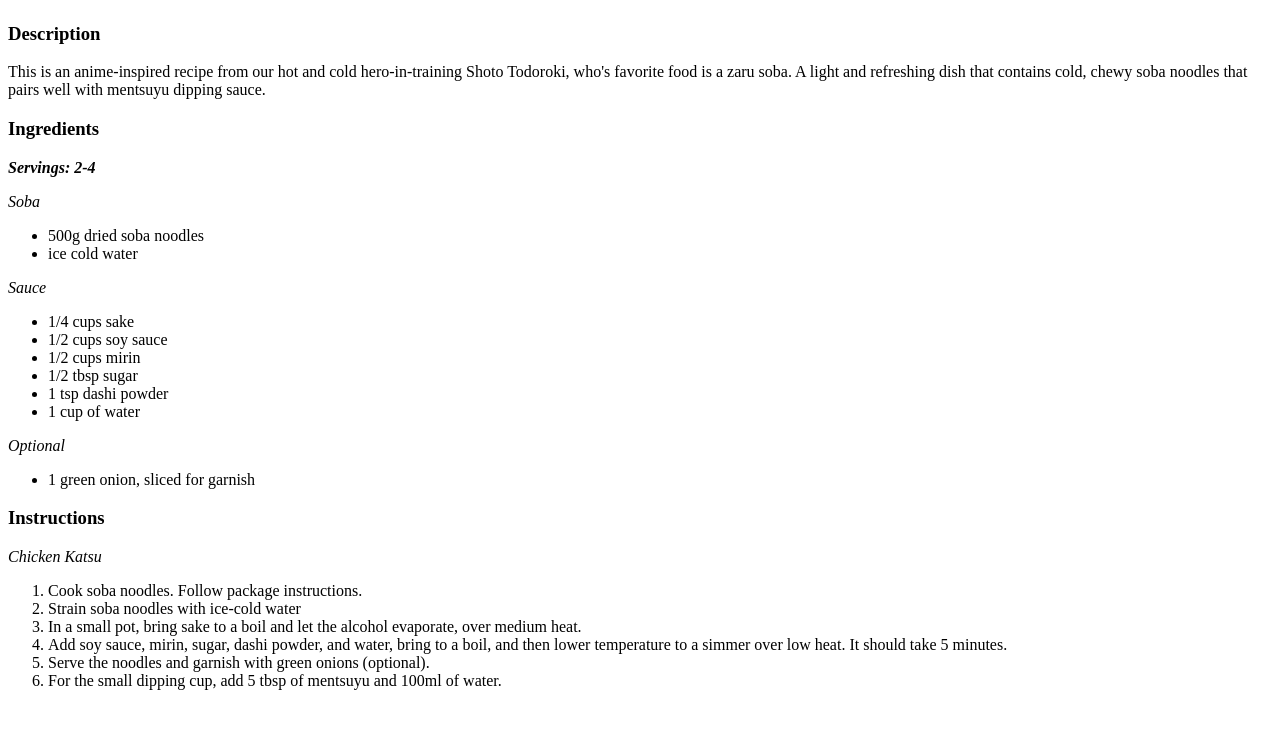
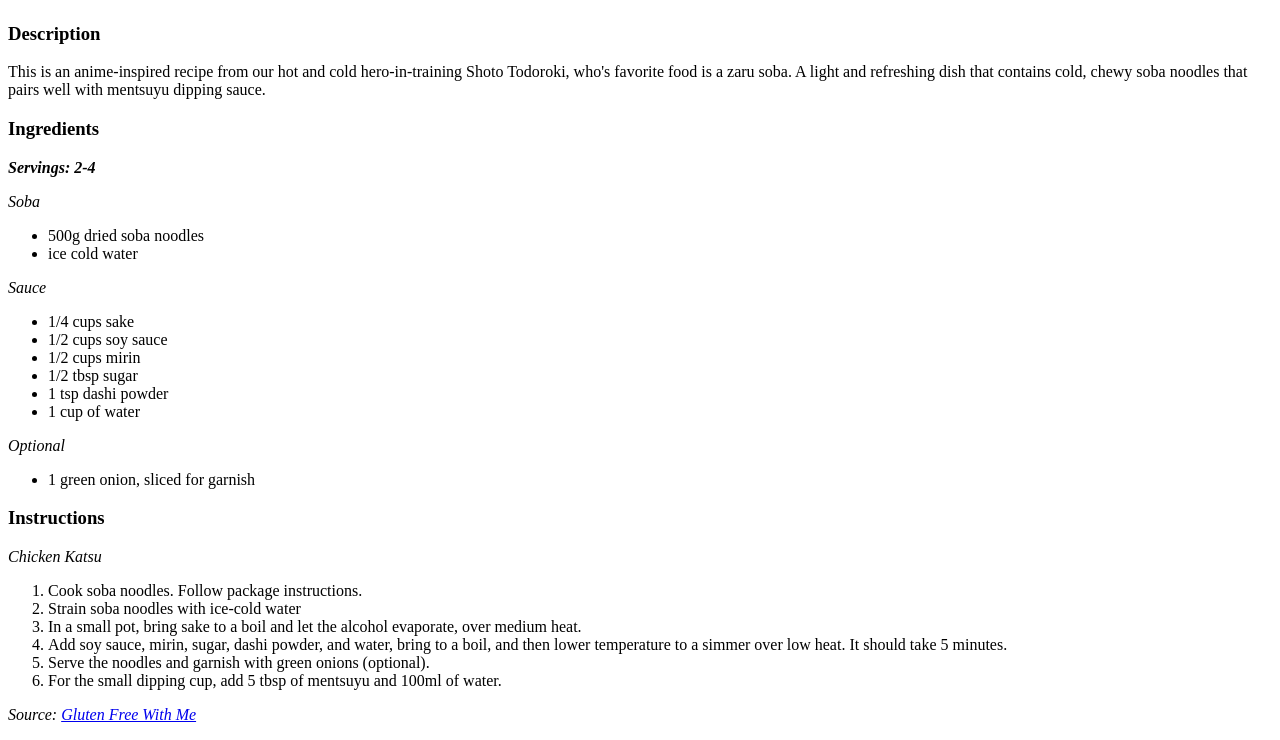
Before and after one commit to michtrin/odin-recipes, a plain HTML site: page recipes/zarusoba.html in a window 1280 px wide. Shown: the part 1480-2220 px from the top of the page. Before the commit the page ends 2186 px from the top, so only its background shows below. Drawn offline with Linux system fonts and the light colour scheme.

Commit message:
Added a source link for the Zaru Soba recipe in zarusoba.html

```diff
--- a/recipes/zarusoba.html
+++ b/recipes/zarusoba.html
@@ -50,5 +50,6 @@
         <li>For the small dipping cup, add 5 tbsp of mentsuyu and 100ml of water.</li>
     </ol>
 
+    <p><em>Source: <a href="https://glutenfreewithme.com/zaru-soba-inspired-by-my-hero-academia/">Gluten Free With Me</a></em></p>
 </body>
 </html>
```
